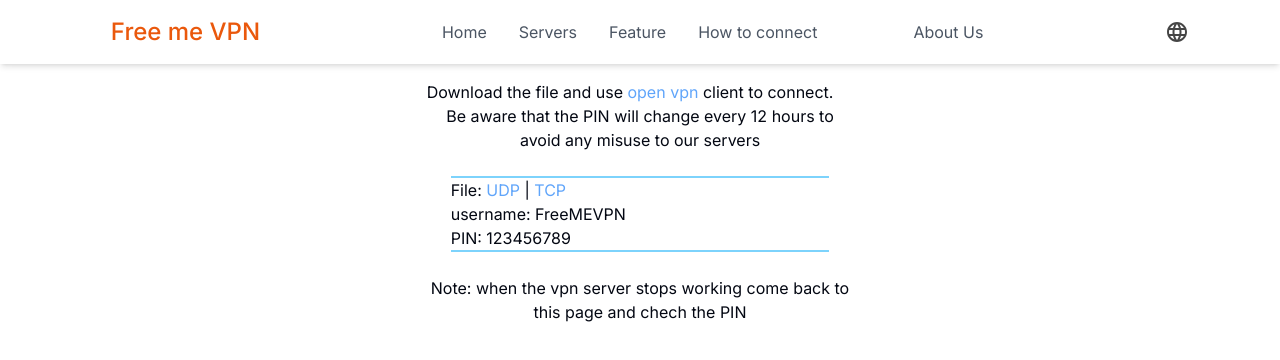
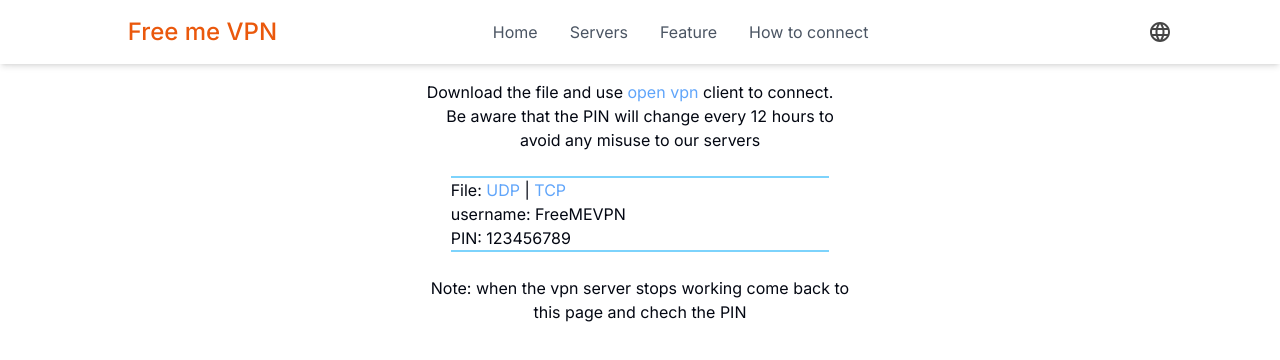
Before and after one commit to MohamadSafi/FreeVPN, a Next.js app: page /server in a window 1280 px wide. Shown: the top 360 px of the page. Built offline with nearby package versions, Linux system fonts and the light colour scheme.

Commit message:
Commenting About us

```diff
--- a/src/components/custom/HomeNavbar.tsx
+++ b/src/components/custom/HomeNavbar.tsx
@@ -102,12 +102,12 @@
                     cursor-pointer transition-colors duration-300"
         ></a>
 
-        <a
+        {/* <a
           className="flex text-gray-600 hover:text-orange-500
                     cursor-pointer transition-colors duration-300"
         >
           About Us
-        </a>
+        </a> */}
       </div>
 
       <div className=" items-center cursor-pointer space-x-5 hover:opacity-25 hidden md:flex">
--- a/src/components/custom/NavBurger.tsx
+++ b/src/components/custom/NavBurger.tsx
@@ -37,7 +37,7 @@
         <DropdownMenuItem className=" sm:text-lg">
           How to connect
         </DropdownMenuItem>
-        <DropdownMenuItem className=" sm:text-lg">About Us</DropdownMenuItem>
+        {/* <DropdownMenuItem className=" sm:text-lg">About Us</DropdownMenuItem> */}
         <DropdownMenuSeparator />
 
         <DropdownMenuSub>
--- a/src/components/custom/PageNavbar.tsx
+++ b/src/components/custom/PageNavbar.tsx
@@ -80,12 +80,12 @@
                     cursor-pointer transition-colors duration-300"
         ></a>
 
-        <a
+        {/* <a
           className="flex text-gray-600 hover:text-orange-500
                     cursor-pointer transition-colors duration-300"
         >
           About Us
-        </a>
+        </a> */}
       </div>
 
       <div className=" items-center cursor-pointer space-x-5 hover:opacity-25 hidden md:flex">
```
Also changed, not shown: src/app/about/page.tsx (added).
